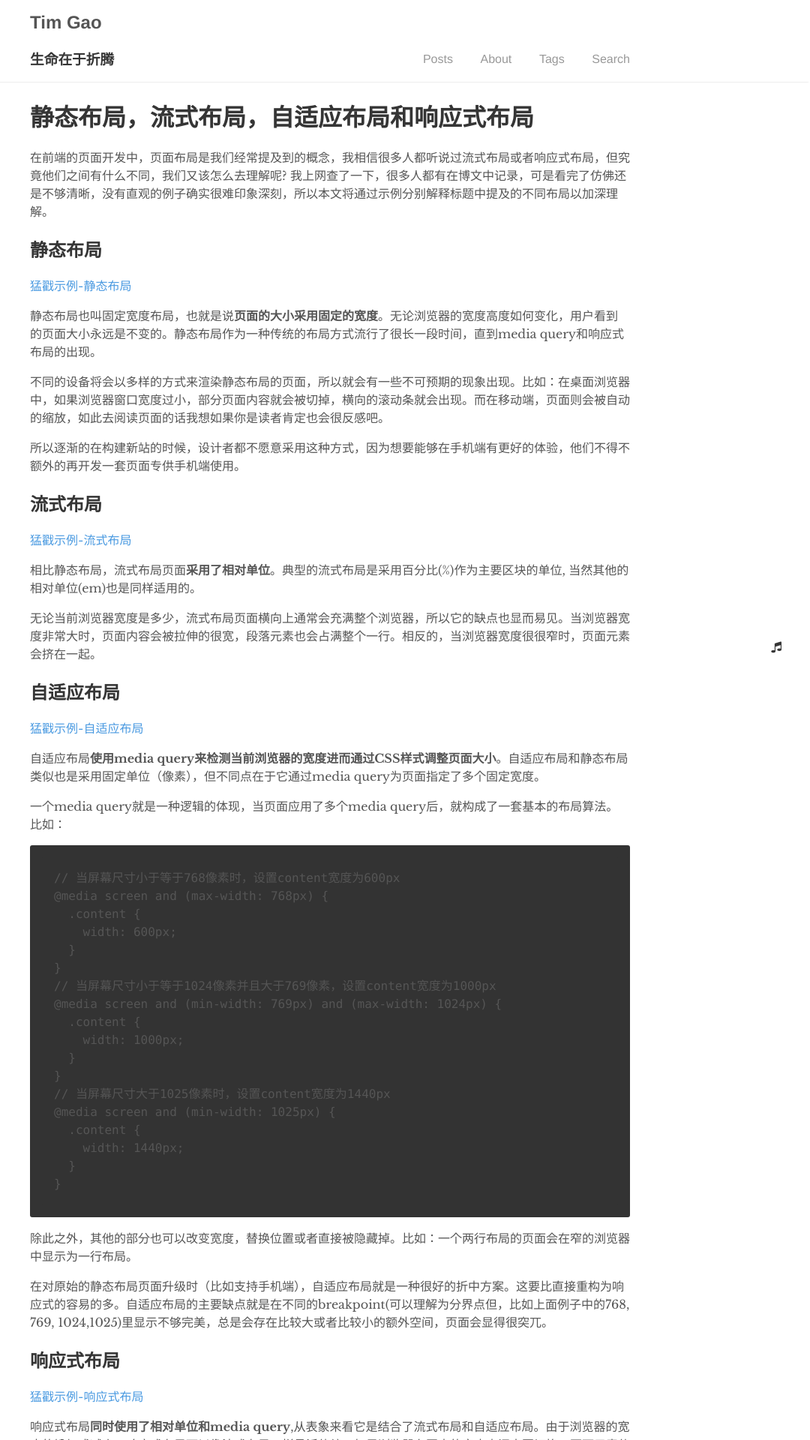
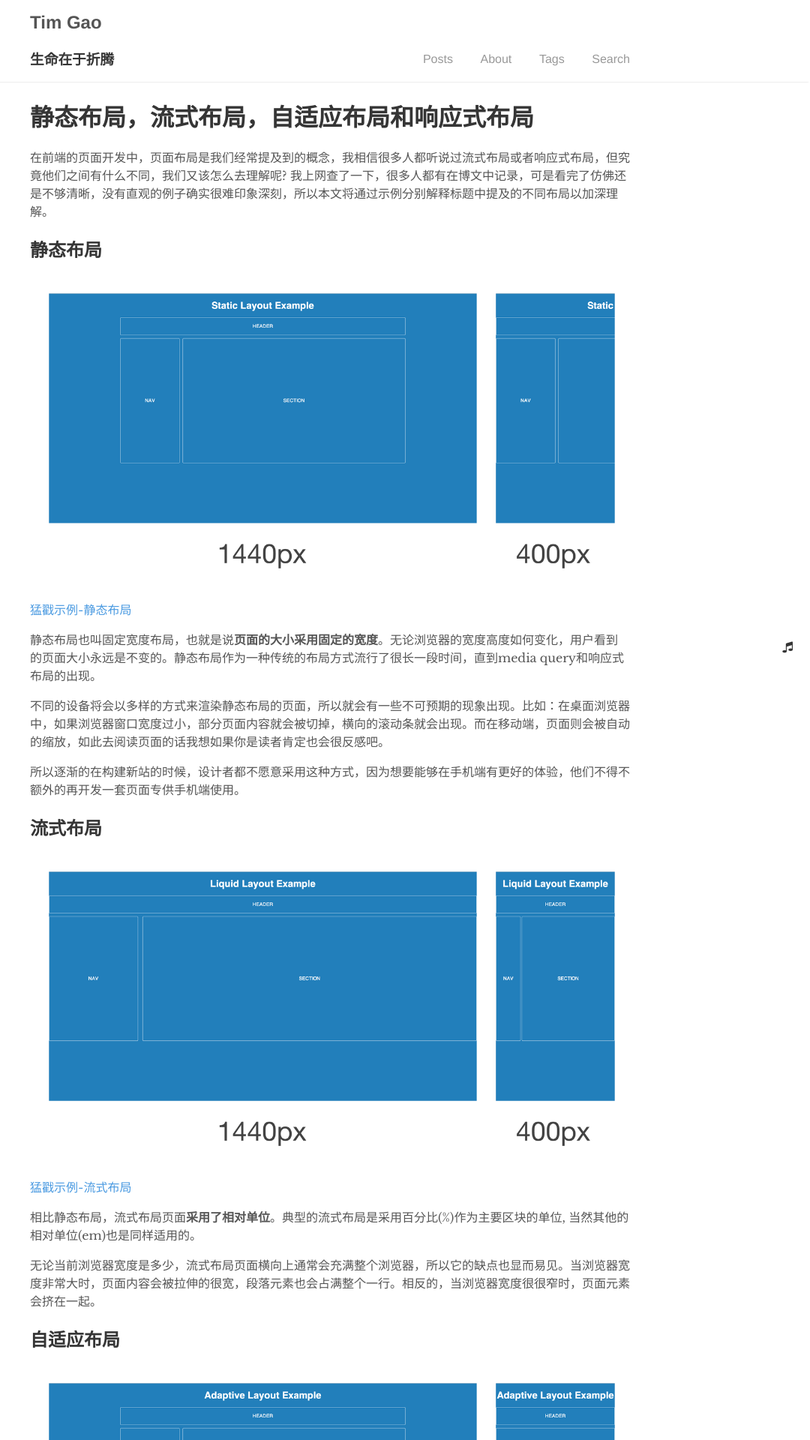
Before and after one commit to tim-gao/Blogs, a Jekyll site: the page built from _posts/2018-02-05-different-page-laoyout.md, in a window 1280 px wide. Shown: the top 1920 px of the page at 75% size, without its empty margins (200-1280 px from the left). Built offline with Jekyll 4.4.1, drawn with Linux system fonts in a browser that asks for light colours; comment, search, counter and statistics services are not loaded.

Commit message:
update post

```diff
--- a/_posts/2017-07-15-flexbox.html
+++ b/_posts/2017-07-15-flexbox.html
@@ -6,11 +6,8 @@ categories: code
 author: Tim Gao
 tags: [codes]
 ---
-建议在PC端阅读 :)
+
 <strong><h2>弹性布局(Flexbox)</h2></strong>
-<p>{{page.date | date_to_string}}</p>
-
-
     <h2>背景</h2>
     弹性布局模型(Flexible Box)旨在提供一种非常高效的布局方式，对齐和分配容器中各个子元素的空间，甚至于他们的尺寸是未知的或者动态的。（因此叫弹性布局）。
 
--- a/_posts/2018-02-05-different-page-laoyout.md
+++ b/_posts/2018-02-05-different-page-laoyout.md
@@ -12,6 +12,8 @@ tags: [codes]
 
 ## 静态布局
 
+![static layout]({{site.baseurl}}/assets/img/static.png)
+
 [猛戳示例-静态布局](http://runjs.cn/detail/p8jdyyav)
 
  静态布局也叫固定宽度布局，也就是说**页面的大小采用固定的宽度**。无论浏览器的宽度高度如何变化，用户看到的页面大小永远是不变的。静态布局作为一种传统的布局方式流行了很长一段时间，直到media query和响应式布局的出现。
@@ -22,6 +24,8 @@ tags: [codes]
 
 ## 流式布局
 
+![liquid layout]({{site.baseurl}}/assets/img/liquid.png)
+
 [猛戳示例-流式布局](http://runjs.cn/detail/mnkruyfy)
 
  相比静态布局，流式布局页面**采用了相对单位**。典型的流式布局是采用百分比(%)作为主要区块的单位, 当然其他的相对单位(em)也是同样适用的。
@@ -29,6 +33,8 @@ tags: [codes]
  无论当前浏览器宽度是多少，流式布局页面横向上通常会充满整个浏览器，所以它的缺点也显而易见。当浏览器宽度非常大时，页面内容会被拉伸的很宽，段落元素也会占满整个一行。相反的，当浏览器宽度很很窄时，页面元素会挤在一起。
 
 ## 自适应布局
+
+![ataptive layout]({{site.baseurl}}/assets/img/adaptive.png)
 
 [猛戳示例-自适应布局](http://runjs.cn/detail/f07ky1vg)
 
--- a/_sass/_custom.scss
+++ b/_sass/_custom.scss
@@ -176,7 +176,7 @@
   background-color: transparent;
   display: block;
   position: fixed;
-  right: 30px;
+  right: 15px;
   bottom: 25px;
   line-height: 30px;
   cursor: pointer;
@@ -339,7 +339,7 @@
   background-color: transparent;
   display: block;
   position: fixed;
-  right: 30px;
+  right: 15px;
   bottom: 60px;
   line-height: 30px;
   cursor: pointer;
@@ -522,7 +522,7 @@ figure.about-me {
   z-index: 100;
   .icon-close {
     position: absolute;
-    right: 30px;
+    right: 15px;
     top: 10px;
     color: #fff;
     font-weight: 400;
--- a/_sass/tale/_code.scss
+++ b/_sass/tale/_code.scss
@@ -28,7 +28,7 @@ pre code {
   border-radius: 3px;
   line-height: 1.4;
   margin: 0 0 1rem;
-  padding: 1rem;
+  //padding: 1rem;
 
   pre {
     margin-bottom: 0;
```
Also changed, not shown: other parts of _posts/2018-02-05-different-page-laoyout.md (+2 -0 lines), assets/img/adaptive.png (added), assets/img/liquid.png (added), assets/img/responsive.png (added), assets/img/static.png (added).
